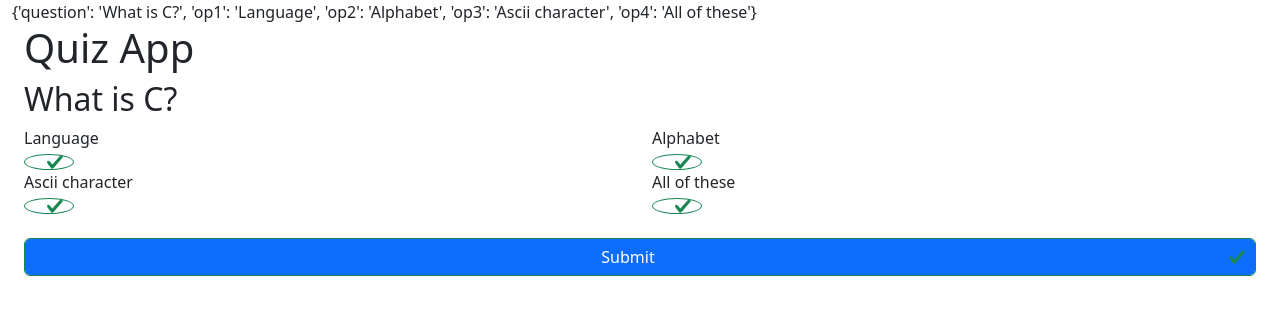
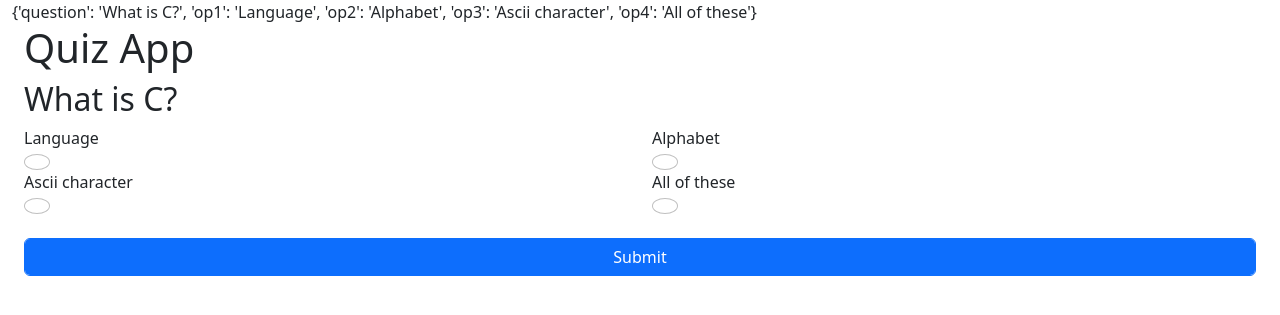
Before and after one commit to avseksingh/varanasisoftwarejunction, a Django app: page /quiz/ in a window 1280 px wide. Shown: the part 128-443 px from the top of the page. Run offline with Django 3.2, Linux system fonts and the light colour scheme.

Commit message:
Update quiz.html

```diff
--- a/hello/templates/quiz.html
+++ b/hello/templates/quiz.html
@@ -8,7 +8,7 @@ Quiz App
 
 {% block content %}
 {{question}}
-<form method="post"  class="was-validated">
+<form method="post"  class="">
     {% csrf_token %}
 <div class="container-fluid">
     <div class="row">
```
